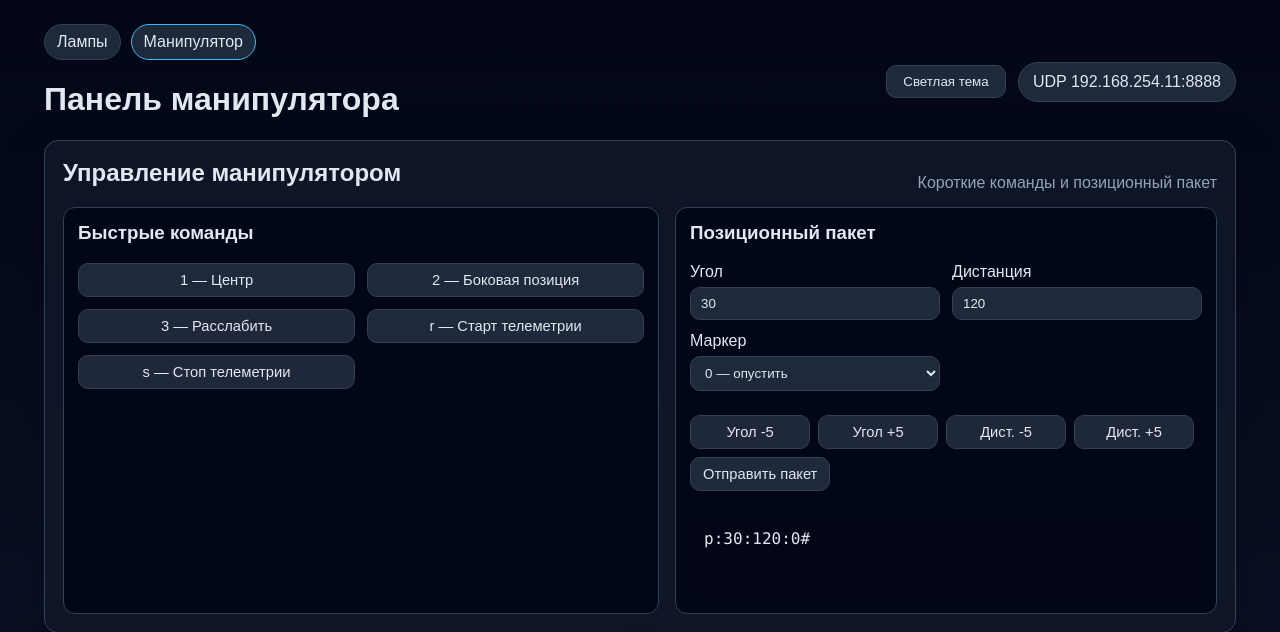
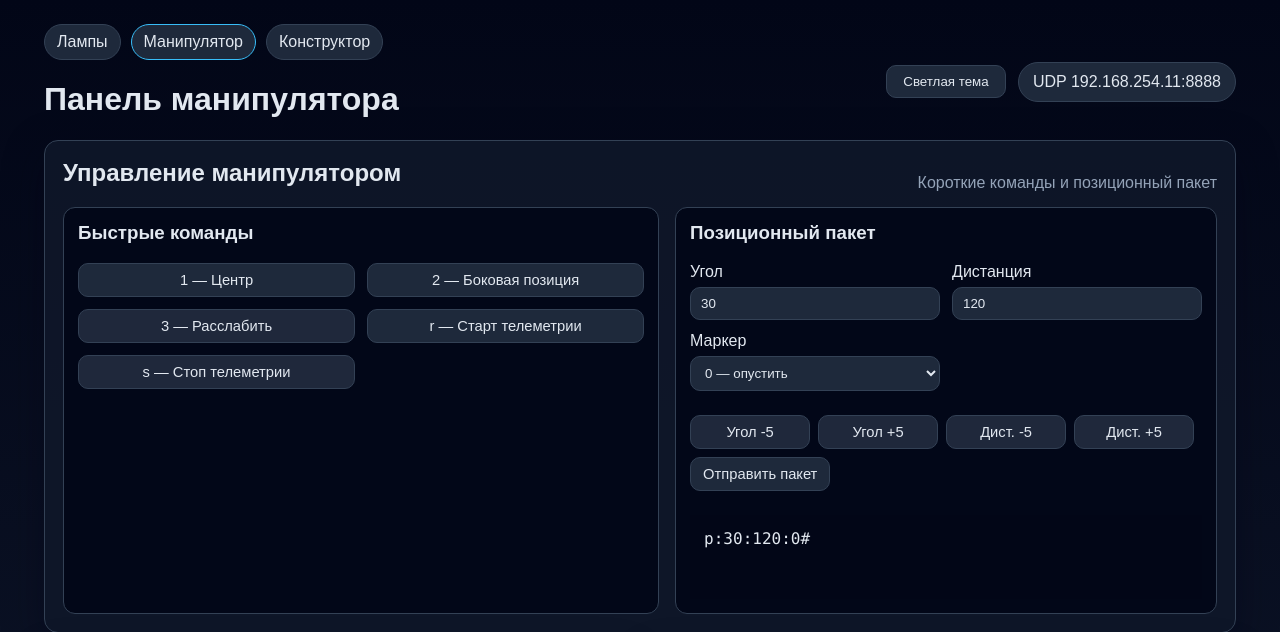
Before and after one commit to Brinrash/RTKWebserver, a Flask app: page /manipulator in a window 1280 px wide. Shown: the top 632 px of the page. Run offline with Flask 3, Linux system fonts and the light colour scheme; parts of the project's set-up code (start-up, migrations or seed data) failed here and were passed over; some libraries are stand-ins or nearby versions.

Commit message:
Update manipulator.html

```diff
--- a/templates/manipulator.html
+++ b/templates/manipulator.html
@@ -19,6 +19,7 @@
         <nav class="page-nav">
           <a href="/">Лампы</a>
           <a href="/manipulator" class="active">Манипулятор</a>
+          <a href="/constructor">Конструктор</a>
         </nav>
         <h1>Панель манипулятора</h1>
       </div>
```
